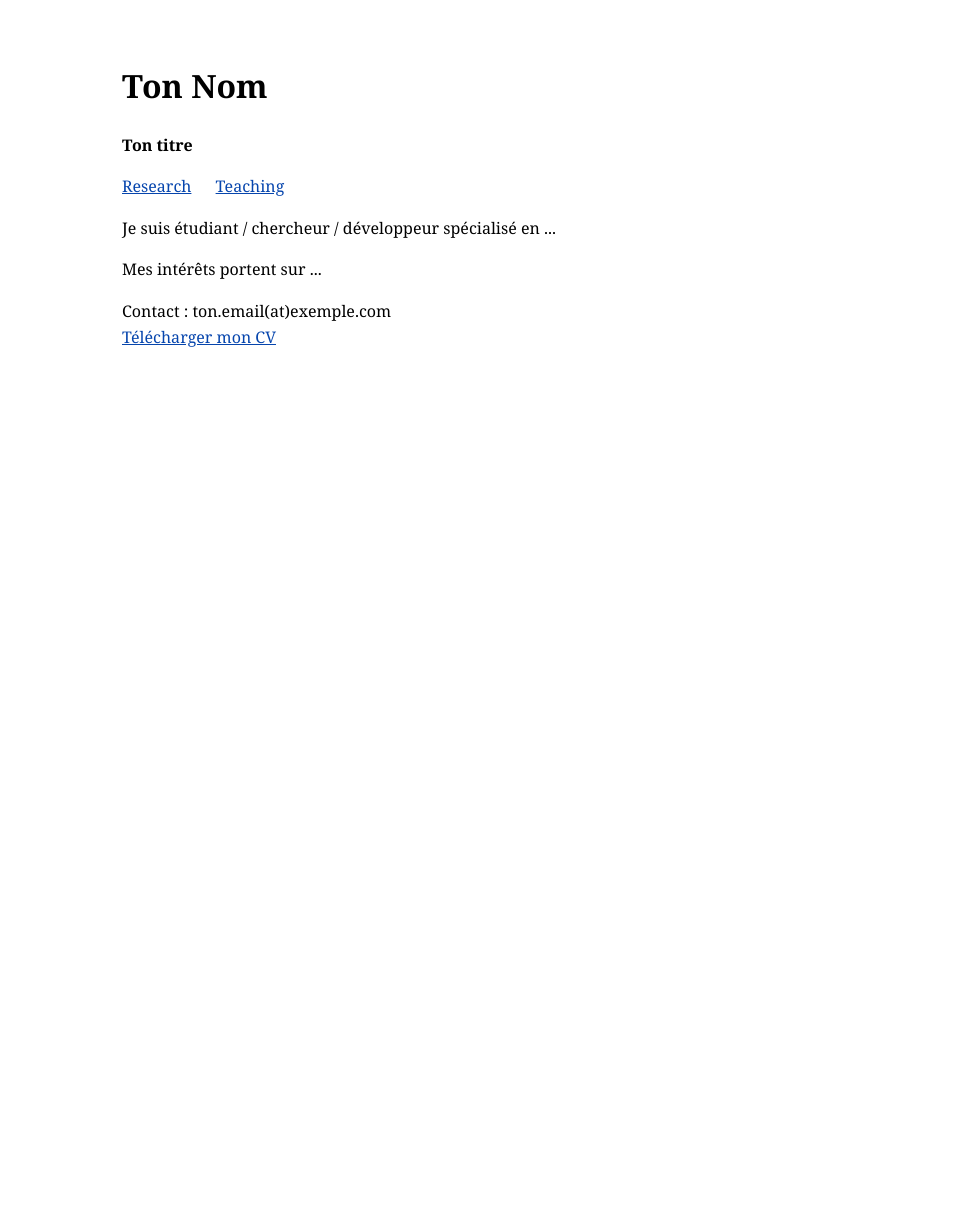
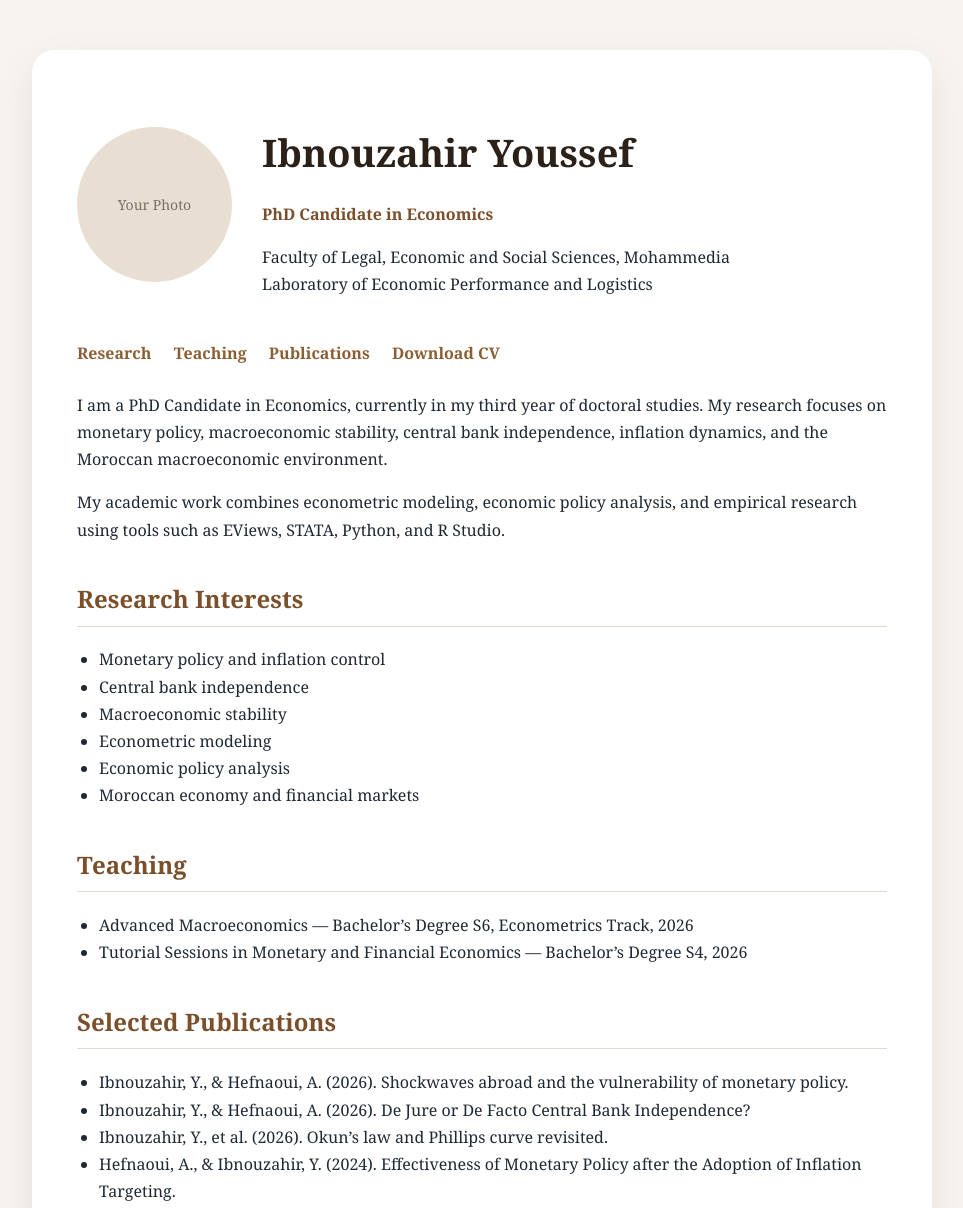
Before and after one commit to ibnouzahiryoussef/ibnouzahiryoussef.github.io, a plain HTML site: page index.html in a window 1280 px wide. Shown: the top 1208 px of the page, without its empty margins (158-1121 px from the left). Before the commit the page ends 800 px from the top, so only its background shows below. Drawn offline with Linux system fonts and the light colour scheme.

Commit message:
Update index.html

```diff
--- a/index.html
+++ b/index.html
@@ -1,47 +1,185 @@
 <!DOCTYPE html>
-<html lang="fr">
+<html lang="en">
 <head>
-  <meta charset="UTF-8">
-  <title>Ton Nom</title>
+  <meta charset="UTF-8" />
+  <title>Ibnouzahir Youssef</title>
   <style>
     body {
       font-family: Georgia, serif;
-      max-width: 720px;
-      margin: 60px auto;
-      line-height: 1.6;
-      padding: 0 20px;
+      background: #f7f4ef;
+      color: #1f2933;
+      max-width: 900px;
+      margin: 50px auto;
+      padding: 0 25px;
+      line-height: 1.7;
     }
-    nav a {
-      margin-right: 20px;
+
+    .container {
+      background: white;
+      padding: 45px;
+      border-radius: 22px;
+      box-shadow: 0 15px 40px rgba(0,0,0,0.08);
     }
-    a {
-      color: #0645ad;
+
+    .header {
+      display: flex;
+      gap: 30px;
+      align-items: center;
+    }
+
+    .photo {
+      width: 155px;
+      height: 155px;
+      border-radius: 50%;
+      background: #e8dfd2;
+      display: flex;
+      align-items: center;
+      justify-content: center;
+      color: #7c6f64;
+      font-size: 14px;
+      text-align: center;
+      flex-shrink: 0;
+    }
+
+    h1 {
+      font-size: 38px;
+      margin-bottom: 5px;
+      color: #2b2118;
+    }
+
+    h2 {
+      margin-top: 35px;
+      color: #7a4f2a;
+      border-bottom: 1px solid #e6d8c8;
+      padding-bottom: 6px;
+    }
+
+    nav {
+      margin: 25px 0;
+    }
+
+    nav a, .button {
+      margin-right: 18px;
+      color: #8b5e34;
+      text-decoration: none;
+      font-weight: bold;
+    }
+
+    nav a:hover, .button:hover {
+      text-decoration: underline;
+    }
+
+    .tag {
+      color: #7a4f2a;
+      font-weight: bold;
+    }
+
+    ul {
+      padding-left: 22px;
+    }
+
+    .contact {
+      background: #f3eadf;
+      padding: 18px;
+      border-radius: 15px;
+      margin-top: 30px;
+    }
+
+    @media (max-width: 700px) {
+      .header {
+        flex-direction: column;
+        text-align: center;
+      }
     }
   </style>
 </head>
+
 <body>
+  <div class="container">
 
-  <h1>Ton Nom</h1>
-  <p><strong>Ton titre</strong></p>
+    <div class="header">
+      <div class="photo">
+        Your Photo
+      </div>
+
+      <div>
+        <h1>Ibnouzahir Youssef</h1>
+        <p class="tag">PhD Candidate in Economics</p>
+        <p>
+          Faculty of Legal, Economic and Social Sciences, Mohammedia<br>
+          Laboratory of Economic Performance and Logistics
+        </p>
+      </div>
+    </div>
 
     <nav>
-    <a href="research.html">Research</a>
-    <a href="teaching.html">Teaching</a>
+      <a href="#research">Research</a>
+      <a href="#teaching">Teaching</a>
+      <a href="#publications">Publications</a>
+      <a href="Academic_CV_Template (4).pdf">Download CV</a>
     </nav>
 
     <p>
-    Je suis étudiant / chercheur / développeur spécialisé en ...
+      I am a PhD Candidate in Economics, currently in my third year of doctoral studies.
+      My research focuses on monetary policy, macroeconomic stability, central bank independence,
+      inflation dynamics, and the Moroccan macroeconomic environment.
     </p>
 
     <p>
-    Mes intérêts portent sur ...
+      My academic work combines econometric modeling, economic policy analysis, and empirical
+      research using tools such as EViews, STATA, Python, and R Studio.
     </p>
 
+    <h2 id="research">Research Interests</h2>
+    <ul>
+      <li>Monetary policy and inflation control</li>
+      <li>Central bank independence</li>
+      <li>Macroeconomic stability</li>
+      <li>Econometric modeling</li>
+      <li>Economic policy analysis</li>
+      <li>Moroccan economy and financial markets</li>
+    </ul>
+
+    <h2 id="teaching">Teaching</h2>
+    <ul>
+      <li>Advanced Macroeconomics — Bachelor’s Degree S6, Econometrics Track, 2026</li>
+      <li>Tutorial Sessions in Monetary and Financial Economics — Bachelor’s Degree S4, 2026</li>
+    </ul>
+
+    <h2 id="publications">Selected Publications</h2>
+    <ul>
+      <li>
+        Ibnouzahir, Y., & Hefnaoui, A. (2026). Shockwaves abroad and the vulnerability of monetary policy.
+      </li>
+      <li>
+        Ibnouzahir, Y., & Hefnaoui, A. (2026). De Jure or De Facto Central Bank Independence?
+      </li>
+      <li>
+        Ibnouzahir, Y., et al. (2026). Okun’s law and Phillips curve revisited.
+      </li>
+      <li>
+        Hefnaoui, A., & Ibnouzahir, Y. (2024). Effectiveness of Monetary Policy after the Adoption of Inflation Targeting.
+      </li>
+    </ul>
+
+    <h2>Skills</h2>
     <p>
-    Contact : ton.email(at)exemple.com
-    <br>
-    <a href="cv.pdf">Télécharger mon CV</a>
+      Econometric modeling, data analysis, academic writing, economic document analysis,
+      Python, R Studio, STATA, and EViews.
     </p>
 
+    <h2>Languages</h2>
+    <p>
+      Arabic: Native · French: Fluent · English: Intermediate · Spanish: Beginner
+    </p>
+
+    <div class="contact">
+      <strong>Contact</strong><br>
+      Email: ibnouzahiryoussef5@gmail.com<br>
+      Phone: +212 645 405 159
+    </div>
+
+  </div>
 </body>
 </html>
+</html>
```
Lines whose indentation alone changed are shown as unchanged.
